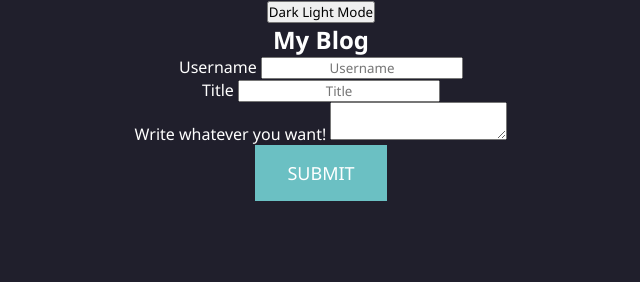
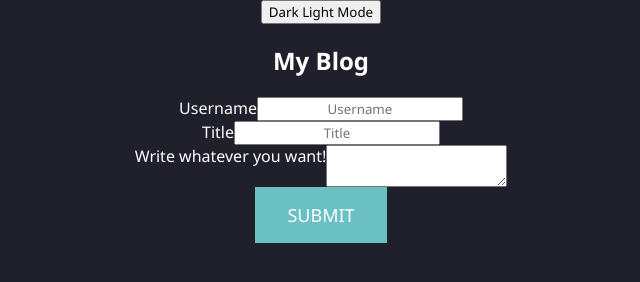
Before and after one commit to Kahlium/fourthChallengeBlogApis, a plain HTML site: page index.html in a window 1280 px wide. Shown: the top 282 px of the page, without its empty margins (319-959 px from the left). Drawn offline with Linux system fonts and the light colour scheme.

Commit message:
page redirection works

```diff
--- a/assets/css/form.css
+++ b/assets/css/form.css
@@ -11,5 +11,6 @@
 
 .inputBox
 {
-
+    display: flex;
+    justify-content: center;
 }
--- a/assets/css/style.css
+++ b/assets/css/style.css
@@ -2,8 +2,6 @@
 {
     font-family: 'Segoe UI', Tahoma, Geneva, Verdana, sans-serif;
     text-align: center;
-    margin: 0px;
-    padding: 0px;
 }
 
 body
--- a/assets/js/form.js
+++ b/assets/js/form.js
@@ -23,5 +23,6 @@ submitButton.addEventListener('click', function (event)
     {
         localStorage.setItem('blogPost', JSON.stringify(blogPost))
         console.log(blogPost)
+        window.location.href = "blog.html"
     };
 })
```
Also changed, not shown: 1 other file.
